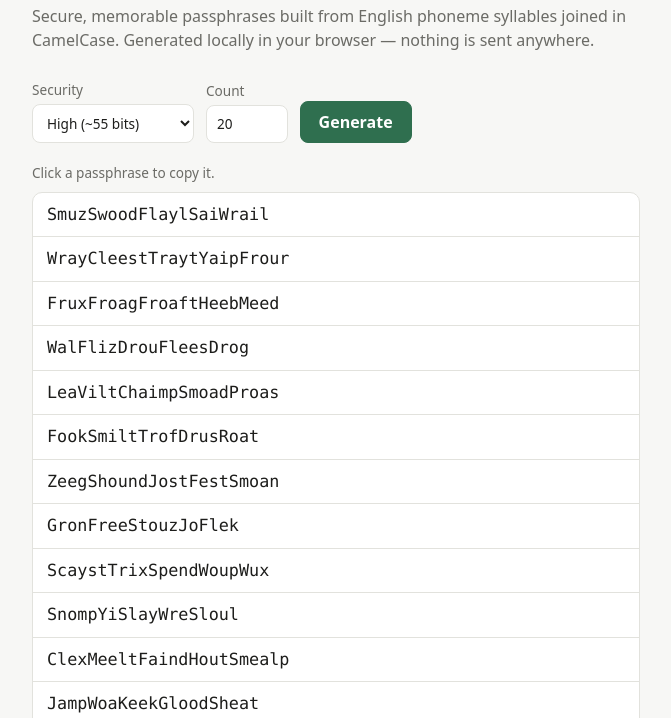
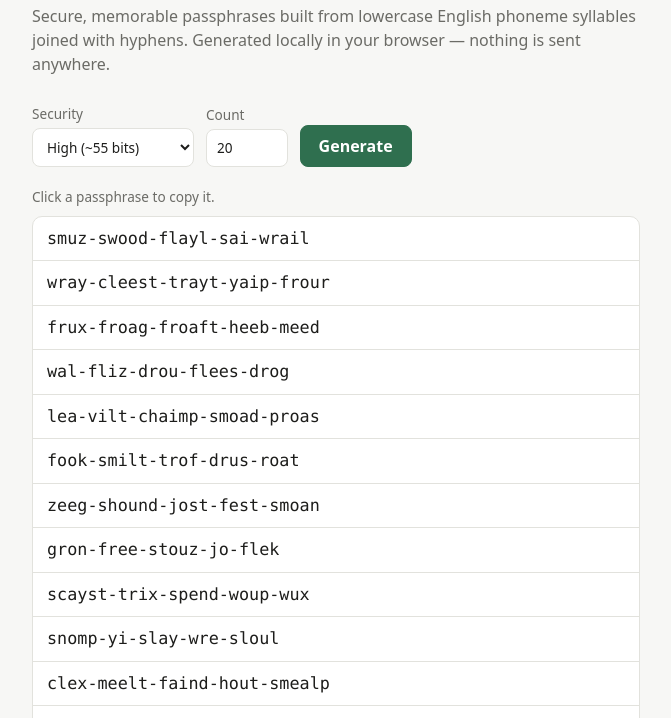
Before and after one commit to adamburr/pw, a plain HTML site: page index.html in a window 1280 px wide. Shown: the part 82-800 px from the top of the page, without its empty margins (304-975 px from the left). Drawn offline with Linux system fonts and the light colour scheme.

Commit message:
Join lowercase syllables with hyphens instead of CamelCase
Co-Authored-By: Claude Opus 5.5 <noreply@anthropic.com>

```diff
--- a/index.html
+++ b/index.html
@@ -112,7 +112,7 @@
     <h1>pw</h1>
     <a class="repo" href="https://github.com/adamburr/pw">Source on GitHub →</a>
   </header>
-  <p class="lede">Secure, memorable passphrases built from English phoneme syllables joined in CamelCase. Generated locally in your browser — nothing is sent anywhere.</p>
+  <p class="lede">Secure, memorable passphrases built from lowercase English phoneme syllables joined with hyphens. Generated locally in your browser — nothing is sent anywhere.</p>
 
   <form id="controls">
     <label>Security
@@ -178,14 +178,11 @@
     return choice(ONSET_CONSONANTS) + choice(NUCLEUS_VOWELS) + choice(CODA_CONSONANTS);
   }
 
-  // Joins syllables in CamelCase.
+  // Joins lowercase syllables with hyphens.
   function generatePassphrase(totalSyllables) {
-    let phrase = "";
-    for (let i = 0; i < totalSyllables; i++) {
-      const syllable = generateSyllable();
-      phrase += syllable.charAt(0).toUpperCase() + syllable.slice(1);
-    }
-    return phrase;
+    const syllables = [];
+    for (let i = 0; i < totalSyllables; i++) syllables.push(generateSyllable());
+    return syllables.join("-");
   }
 
   const form = document.getElementById("controls");
```
Also changed, not shown: 2 other files.
